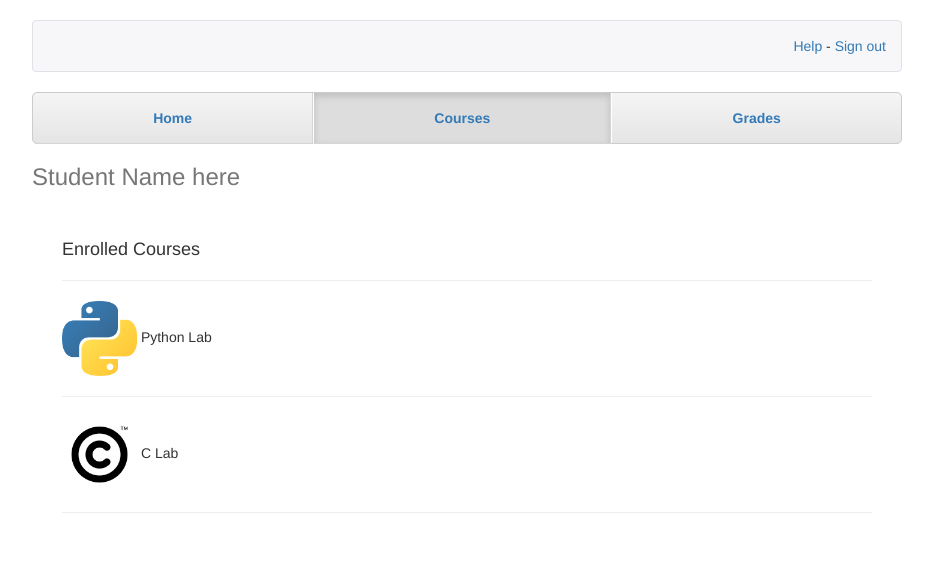
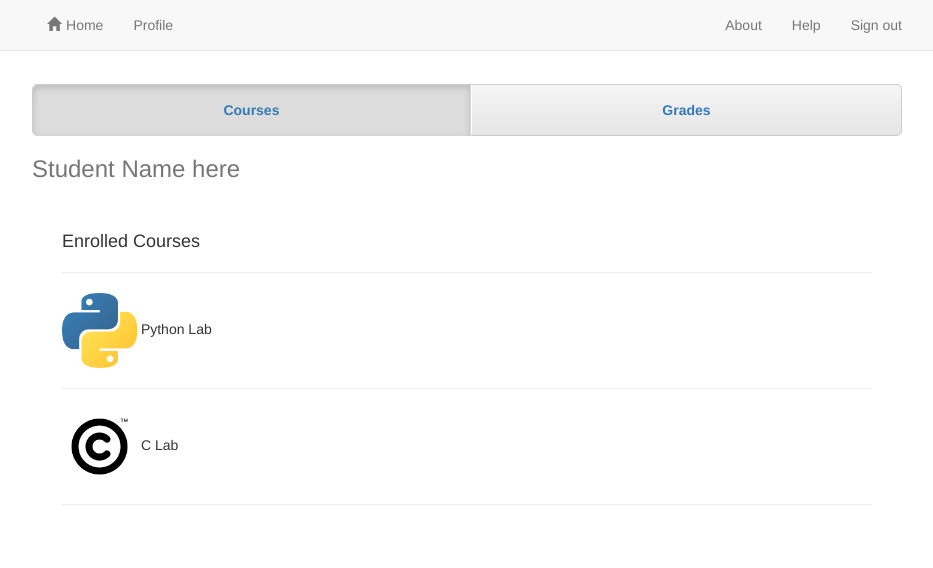
Before and after one commit to tkw1536/HCI_Grader, a plain HTML site: page pages/courses/student/index.html in a window 1280 px wide. Shown: the whole page, without its empty margins (173-1106 px from the left). Drawn offline with Linux system fonts and the light colour scheme.

Commit message:
top bar for every page

```diff
--- a/pages/courses/student/index.html
+++ b/pages/courses/student/index.html
@@ -12,25 +12,31 @@
   <link href="../../../libs/bootstrap/css/bootstrap.min.css" rel="stylesheet" ></script>
 
   <!-- Own Resources -->
-  <link href="../../../res/css/triangles.css" rel="stylesheet" ></script>
+  <link href="../../../res/css/triangles.css" rel="stylesheet" >
   <script src="../../../res/js/landing.js" type="text/javascript"></script>
 </head>
 
 <body>
+    <nav class="navbar navbar-default navbar-fixed-top">
+        <div class="container">
+            <div id="navbar" class="navbar-collapse collapse">
+                <ul class="nav navbar-nav">
+                    <li><a href="../../../pages/landing/student/"><span class="glyphicon glyphicon-home" style="margin-right: 5px"></span>Home</a></li>
+                    <li><a href="../../../profile.html">Profile</a></li>
+                </ul>
+                <ul class="nav navbar-nav navbar-right">
+                    <li><a href="#">About</a></li>
+                    <li><a href="../../../404.html">Help</a></li>
+                    <li><a href="../../../pages/login/logout">Sign out</a></li>
+                </ul>
+            </div><!--/.nav-collapse -->
+        </div>
+    </nav>
   <!-- TODO: Stuff -->
-  <div class="container">
+  <div class="container" style="margin-top: 5%">
     <div class="masthead">
-      <!-- Upper nav bar -->
-      <div class="alert alert-gray" style="width: 100%; text-align: right; ">
-        <a href="../../../404.html">Help</a> -
-        <a href="../../../pages/login/logout">Sign out</a>
-      </div>
-
       <!-- Lower nav bar -->
       <ul class="nav nav-justified">
-        <li>
-          <a href="../../../pages/landing/student/">Home</a>
-        </li>
         <li class="active">
           <a href="../../../pages/courses/student/">Courses</a>
         </li>
```
Also changed, not shown: index.html (+1 -1 lines), pages/admin/admin/index.html (+17 -11 lines), pages/clab/student/index.html (+16 -10 lines), pages/grades/student/index.html (+17 -10 lines), pages/grading/ta/index.html (+17 -10 lines), pages/landing/admin/index.html (+17 -10 lines), pages/landing/student/index.html (+3 -3 lines), pages/landing/ta/index.html (+17 -10 lines), pages/pythonlab/student/index.html (+17 -7 lines), res/css/style.css (line endings or trailing spaces).
